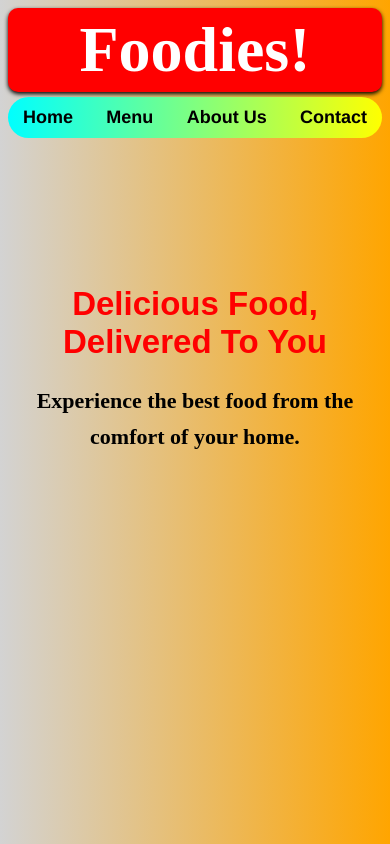
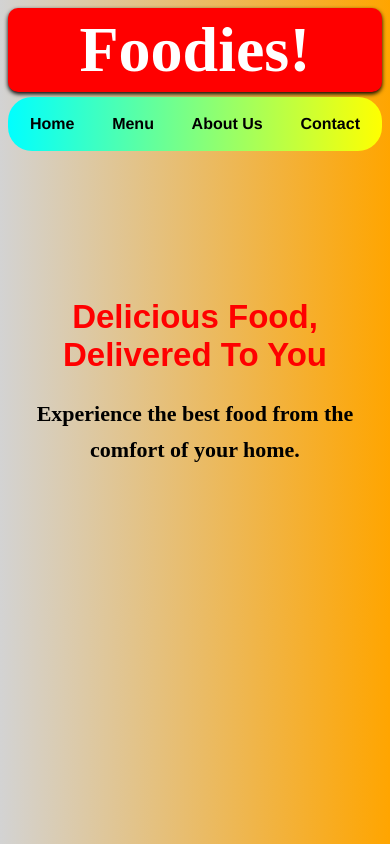
Before and after one commit to its-acromatic/foodies, a plain HTML site: page index.html in a window 390 px wide. Drawn offline with Linux system fonts and the light colour scheme.

Commit message:
Update index.html

```diff
--- a/index.html
+++ b/index.html
@@ -11,13 +11,15 @@ body {
 
     .navbar {
     margin-top: 5px;
-            width: 100
-            padding: 5px 10px;
+    width: 100%;
+    min-height: 60px; /* Ensures navbar is never too small */
+    padding: 10px 20px;
     display: flex;
     justify-content: space-between;
     align-items: center;
     background: linear-gradient(to right, cyan, yellow);
     border-radius: 24px;
+    flex-wrap: nowrap; /* Ensure it stays in one row */
 }
 
 .navbar a {
@@ -26,12 +28,29 @@ body {
     font-size: 18px;
     font-weight: bold;
     padding: 10px 15px;
+    transition: all 0.3s ease-in-out;
+    white-space: nowrap; /* Prevent text from wrapping */
 }
 
 .navbar a:hover {
     background: white;
     border-radius: 24px;
 }
+
+/* ✅ Mobile Responsive Fix (Prevent Shrinking) */
+@media (max-width: 768px) {
+    .navbar {
+        padding: 10px; /* Reduce padding but keep space */
+        min-width: 95vw; /* Ensure it expands properly */
+        min-height: 50px; /* Keep navbar height proper */
+    }
+
+    .navbar a {
+        font-size: 16px; /* Slightly reduce font size for smaller screens */
+        padding: 8px 12px; /* Adjust spacing */
+    }
+}
+
     * {
         box-sizing: border-box;
     }
```
Lines whose indentation alone changed are shown as unchanged.
